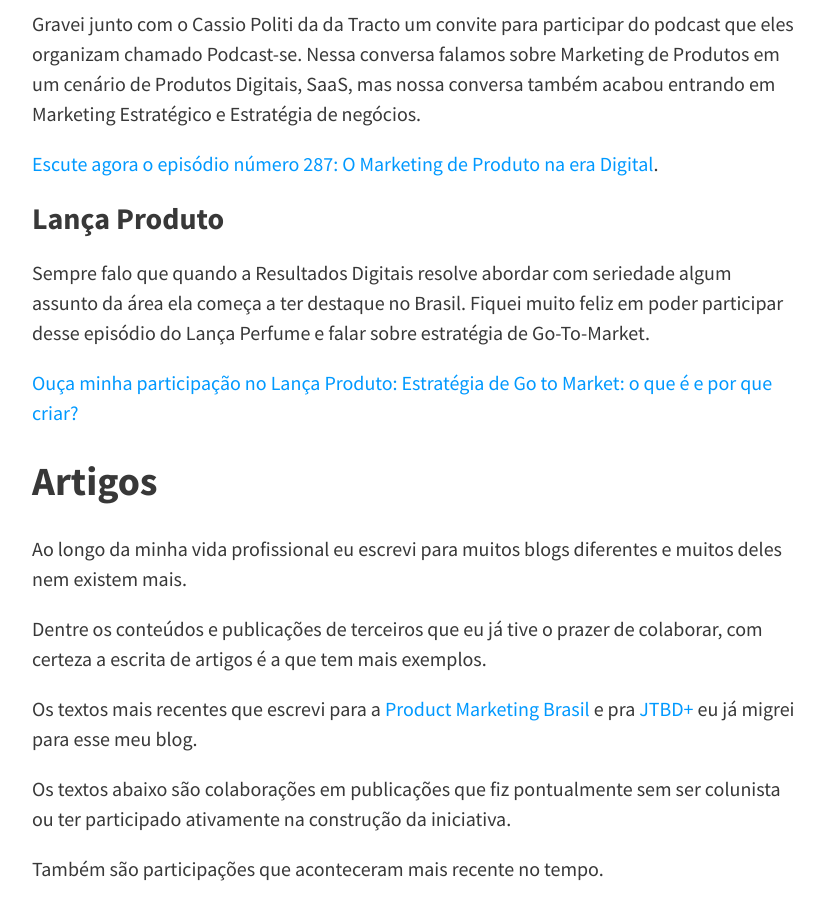
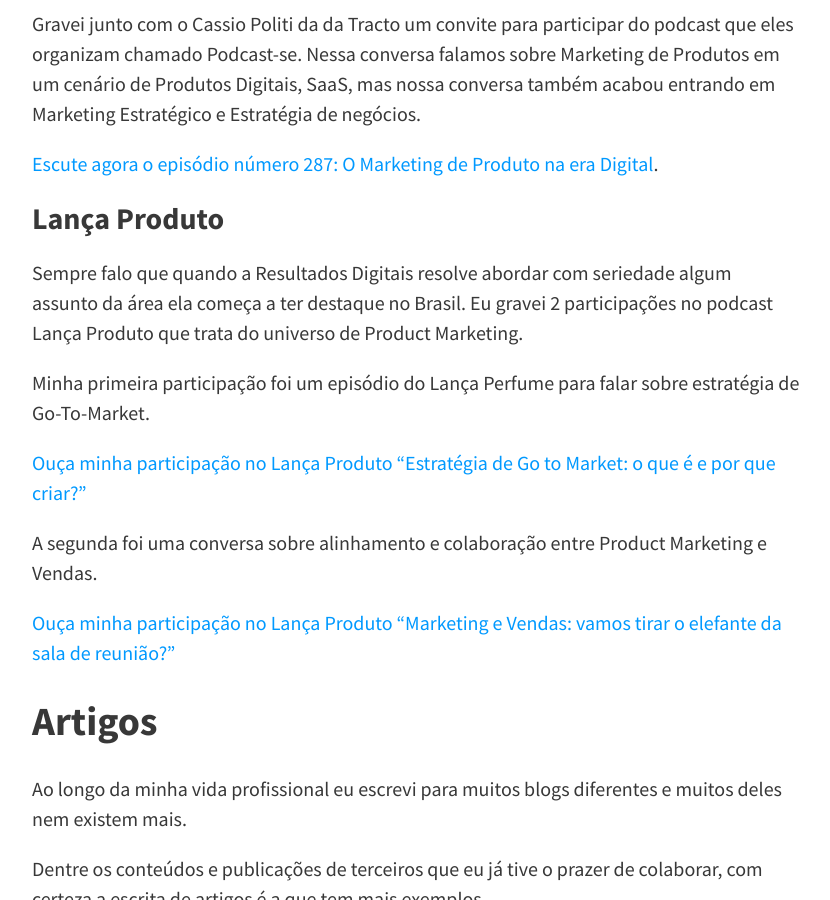
Before and after one commit to felipecbarbosa/felipecbarbosa.github.io, a Jekyll site: the page built from colaboration.md, in a window 1280 px wide and 900 px high, scrolled down 2561 px. Shown: the whole window, without its empty margins (224-1054 px from the left). Built offline with Jekyll 4.4.1, drawn with Linux system fonts in a browser that asks for light colours; nearby versions of some CDN libraries; comment, search, counter and statistics services are not loaded; some of the changed text lies outside the part shown.

Commit message:
Updated colaboration page

```diff
--- a/colaboration.md
+++ b/colaboration.md
@@ -67,11 +67,17 @@ Gravei junto com o Cassio Politi da da Tracto um convite para participar do podc
 
 [Escute agora o episódio número 287: O Marketing de Produto na era Digital](https://open.spotify.com/episode/6Z8KKiJZiGiVU3rQfRJ3Cu?si=RxtcPzzXS6K-UyDxtIAmPQ){:target="_blank"}.
 
-### [Lança Produto](https://open.spotify.com/episode/3yLy6hsqGDyaoaXds0ren5?si=GuTGOvjVTsSA8r3v2UU1Sw){:target="_blank"}
+### [Lança Produto](https://open.spotify.com/show/3xChxQsDToX7gLLHGUo8qk){:target="_blank"}
 
-Sempre falo que quando a Resultados Digitais resolve abordar com seriedade algum assunto da área ela começa a ter destaque no Brasil. Fiquei muito feliz em poder participar desse episódio do Lança Perfume e falar sobre estratégia de Go-To-Market.
+Sempre falo que quando a Resultados Digitais resolve abordar com seriedade algum assunto da área ela começa a ter destaque no Brasil. Eu gravei 2 participações no podcast Lança Produto que trata do universo de Product Marketing.
 
-[Ouça minha participação no Lança Produto: Estratégia de Go to Market: o que é e por que criar?](https://open.spotify.com/episode/3yLy6hsqGDyaoaXds0ren5?si=GuTGOvjVTsSA8r3v2UU1Sw){:target="_blank"}
+Minha primeira participação foi um episódio do Lança Perfume para falar sobre estratégia de Go-To-Market.
+
+[Ouça minha participação no Lança Produto "Estratégia de Go to Market: o que é e por que criar?"](https://open.spotify.com/episode/3yLy6hsqGDyaoaXds0ren5?si=GuTGOvjVTsSA8r3v2UU1Sw){:target="_blank"}
+
+A segunda foi uma conversa sobre alinhamento e colaboração entre Product Marketing e Vendas.
+
+[Ouça minha participação no Lança Produto "Marketing e Vendas: vamos tirar o elefante da sala de reunião?"](https://open.spotify.com/episode/5xHTaxuzfMghF5FqbeRYYa?si=lix2R2ocR-q3dJnASyqVCA){:target="_blank"}
 
 ## Artigos
 
@@ -102,6 +108,14 @@ A Antavo é uma empresa que tem uma plataforma de *Customer Loyalty Management*.
 Esse não é um artigo escrito por mim mas tem um parágrafo onde eu dou minha opinião sobre o assunto.
 
 Você pode ler aqui o texto [41 Experts Weigh in on the Future of Marketing Automation for Customer Loyalty](https://antavo.com/blog/41-experts-weigh-in-on-the-future-of-marketing-automation-for-customer-loyalty/){:target="_blank"}
+
+### [Blog da Developer Marketing Alliance](https://www.developermarketing.io/){:target="_blank"}
+
+Eu escrevi um texto aqui em meu blog sobre [Developer Marketing](/developer-marketing/){:target="_blank"} e compartilhei no Slack da Developer Marketing Alliance na esperança de ter pessoas que falam português por lá.
+
+Para minha surpresa havia uma pessoa de Portugal, responsável pelo conteúdo da comunidade, que prontamente veio falar comigo sugerindo passar o texto para o inglês para que pudesse ser publicado no blog da comunidade.
+
+Você pode ler a versão em inglês acessando [The characteristics of developer marketing](https://www.developermarketing.io/the-characteristics-of-developer-marketing/){:target="_blank"}.
 
 ## Webinars
 
@@ -143,14 +157,21 @@ O mediador da conversa foi o Raphael Dyxklay.
 
 Em abril de 2021 eu participei de uma live da [Coproduto](https://www.meetup.com/pt-BR/meetupdeproduto/){:target="_blank"} para falar sobre o papel do Product Marketing Manager e como esse profissional se relaciona com outros times, principalmente o time de produto.
 
+## Cursos
+
 ### [Curso de Product Marketing da PM3](https://www.cursospm3.com.br/curso-product-marketing/){:target="_blank"}
 
 Em fevereiro de 2021 fui convidado pelo time da [Cursos PM3](https://www.cursospm3.com.br){:target="_blank"} para ser um dos instrutores do curso de Product Marketing que a escola estava desenvolvendo.
 
 Acabei colaborando e gravando duas aulas, uma de Análise Competitiva e outra de Métricas para Go-To-Market. Quem quiser fazer o curso eu tenho dois links de descontos:
 
-- [Curso Product Marketing - 10% de desconto - 12 meses de acesso](https://conteudo.cursospm3.com.br/a/2147498317/BY7VEvg8){:target="_blank"}
-- [Curso Product Marketing - 10% de desconto - 6 meses de acesso](https://conteudo.cursospm3.com.br/a/2147498316/BY7VEvg8){:target="_blank"}
+- [Curso Product Marketing - 10% de desconto - 12 meses de acesso - 12x](https://conteudo.cursospm3.com.br/a/2147498317/BY7VEvg8){:target="_blank"}
+- [Curso Product Marketing - 10% de desconto - 6 meses de acesso - 6x](https://conteudo.cursospm3.com.br/a/2147498316/BY7VEvg8){:target="_blank"}
+- [Curso Product Marketing - 10% de desconto - 6 meses de acesso - à vista](https://conteudo.cursospm3.com.br/a/2147503256/BY7VEvg8){:target="_blank"}
+
+### [Curso Fundamentos de Product Management da Produtos Incríveis](https://produtosincriveis.co/curso/fundamentos-product-management){:target="_blank"}
+
+Eu gravei uma aula sobre Product Marketing que acabou entrando no curso de Product Management da Produtos Incríveis.
 
 ---
 ---
```
